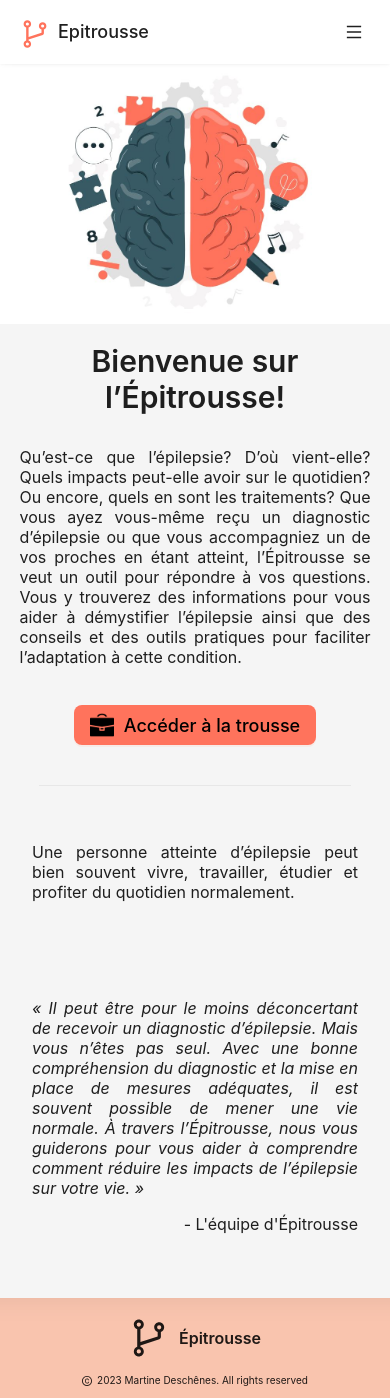
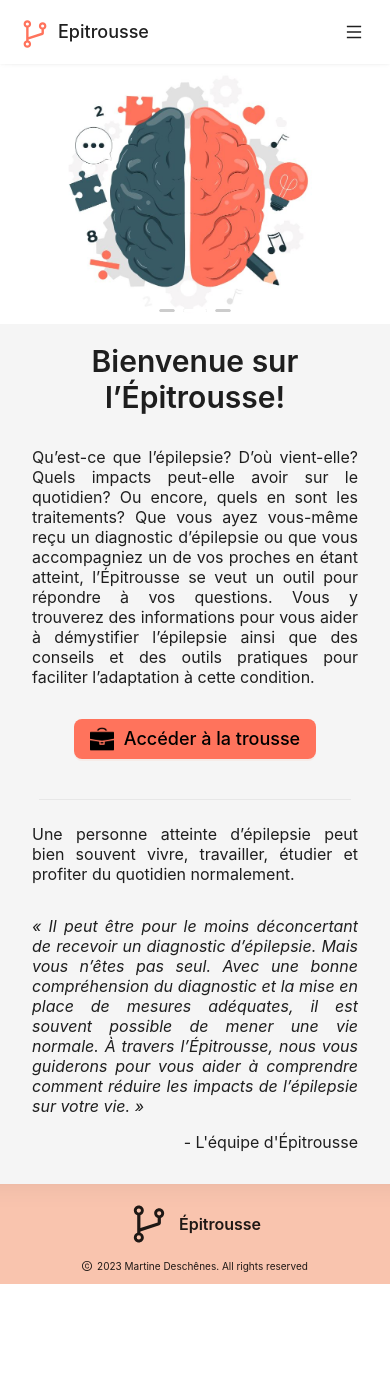
Before and after one commit to epitrousse/epitrousse.github.io, a React (Create React App) app: page /accueil in a window 390 px wide. After the commit the page ends 1284 px from the top, so only its background shows below. Built offline with nearby package versions, Linux system fonts and the light colour scheme.

Commit message:
Bring some quick fixes

```diff
--- a/src/app.scss
+++ b/src/app.scss
@@ -73,6 +73,11 @@ body {
   float: left;
 }
 
+.ant-card-meta-title {
+  white-space: initial !important;
+  text-overflow: clip !important;
+}
+
 @media only screen and (max-width: 1200px) {
   .max-viewport-width {
     width: auto;
--- a/src/components/crysis-categories-section/crysis-categories-section.scss
+++ b/src/components/crysis-categories-section/crysis-categories-section.scss
@@ -6,7 +6,7 @@
 
   .box {
     cursor: pointer;
-    width: 250px;
+    width: 150px;
     background-size: cover;
     background-position: center;
     display: flex;
@@ -22,7 +22,7 @@
   }
 
   .crysis-img {
-    width: 250px;
+    width: 150px;
   }
 
   @media only screen and (max-width: 600px) {
--- a/src/components/generalized-crysis-type-modal/generalized-crysis-type-modal.scss
+++ b/src/components/generalized-crysis-type-modal/generalized-crysis-type-modal.scss
@@ -9,12 +9,18 @@
 }
 
 .generalized-crysis-card {
+  height: 100%;
+  width: 100%;
+  display: flex;
+  flex-direction: column;
+  justify-content: space-between;
+
   .ant-card-meta-title {
     font-size: 16px;
   }
+
   .ant-card-cover {
-    height: 250px;
-    width: 250px;
+    width: 100%;
     overflow: hidden;
     display: flex;
     align-items: center;
@@ -22,8 +28,7 @@
     padding: 2px 1px 1px 1px;
     img {
       object-fit: contain;
-      height: 250px;
-      width: 100%;
+      max-height: 200px;
     }
   }
 }
--- a/src/components/generalized-crysis-type-modal/generalized-crysis-type-modal.tsx
+++ b/src/components/generalized-crysis-type-modal/generalized-crysis-type-modal.tsx
@@ -35,7 +35,6 @@ export default function GeneralizedCrysisTypeModal({
         className="generalized-crysis-card"
         onClick={showModal}
         hoverable
-        style={{ width: 250 }}
         cover={<img src={img} />}>
         <Meta
           title={
--- /dev/null
+++ b/src/components/home-pictures/home-pictures.scss
@@ -0,0 +1,5 @@
+.home-pictures {
+  .ant-carousel .slick-dots li button {
+    background: black;
+  }
+}
--- a/src/components/home-pictures/home-pictures.tsx
+++ b/src/components/home-pictures/home-pictures.tsx
@@ -3,6 +3,7 @@ import home1 from '../../assets/img/home/home-1.jpg';
 import home2 from '../../assets/img/home/home-2.jpg';
 import home3 from '../../assets/img/home/home-3.jpg';
 import useWindowDimensions from '../../hooks/use-window-dimensions.hook';
+import './home-pictures.scss';
 
 export default function HomePictures() {
   const { width } = useWindowDimensions();
@@ -34,5 +35,5 @@ export default function HomePictures() {
     </Row>
   );
 
-  return <>{displayImages()}</>;
+  return <div className="home-pictures">{displayImages()}</div>;
 }
--- /dev/null
+++ b/src/components/scroll-to-top/scroll-to-top.tsx
@@ -0,0 +1,12 @@
+import { useEffect } from 'react';
+import { useLocation } from 'react-router-dom';
+
+export default function ScrollToTop() {
+  const { pathname } = useLocation();
+
+  useEffect(() => {
+    window.scrollTo(0, 0);
+  }, [pathname]);
+
+  return null;
+}
--- a/src/pages/home/home.scss
+++ b/src/pages/home/home.scss
@@ -48,6 +48,11 @@
 }
 
 @media only screen and (max-width: 576px) {
+  .home-cols {
+    padding: 0 2rem 0 2rem;
+    text-align: center;
+  }
+
   .home-grid-divider {
     display: none;
   }
@@ -56,4 +61,14 @@
     margin-top: 8px;
     margin-bottom: 8px;
   }
+
+  .home-description {
+    width: 100%;
+    margin: 0 0 0 0;
+    padding: 0 2rem 1rem 2rem;
+  }
+
+  .home-title {
+    padding: 0 2rem 0 2rem;
+  }
 }
--- a/src/pages/treatments/pages/drugs-treatment/drugs-treatment.tsx
+++ b/src/pages/treatments/pages/drugs-treatment/drugs-treatment.tsx
@@ -28,7 +28,7 @@ export default function DrugsTreatment() {
       <div className="white-background content-container">
         <p>{fr.s1.p1}</p>
 
-        <Collapse accordion ghost>
+        <Collapse ghost>
           <Collapse.Panel
             header={
               <Typography.Title level={2}>{fr.s2.title}</Typography.Title>
--- a/src/pages/treatments/pages/surgery-treatment/surgery-treatment.tsx
+++ b/src/pages/treatments/pages/surgery-treatment/surgery-treatment.tsx
@@ -40,7 +40,7 @@ export default function SurgeryTreatment() {
       <div className="white-background content-container">
         <p>{fr.s1.p1}</p>
 
-        <Collapse accordion ghost>
+        <Collapse ghost>
           <Collapse.Panel
             header={
               <Typography.Title level={2}>{fr.s2.title}</Typography.Title>
--- a/src/router.tsx
+++ b/src/router.tsx
@@ -1,6 +1,7 @@
 import { Layout } from 'antd';
 import { createBrowserRouter, Navigate } from 'react-router-dom';
 import Header from './components/header/header';
+import ScrollToTop from './components/scroll-to-top/scroll-to-top';
 import { AppRoutes } from './models/enums/routes.enum';
 import AboutEpilepsy from './pages/about-epilepsy/about-epilepsy';
 import About from './pages/about/about';
@@ -34,6 +35,7 @@ import Treatments from './pages/treatments/treatments';
 
 const getElement = (content) => (
   <>
+    <ScrollToTop />
     <Header />
     <Layout.Content style={{ flex: 1 }}>{content}</Layout.Content>
   </>
```
Also changed, not shown: src/pages/about-epilepsy/about-epilepsy.tsx (+3 -1 lines), src/assets/img/about-epilepsy/what-happened.jpg (added).
